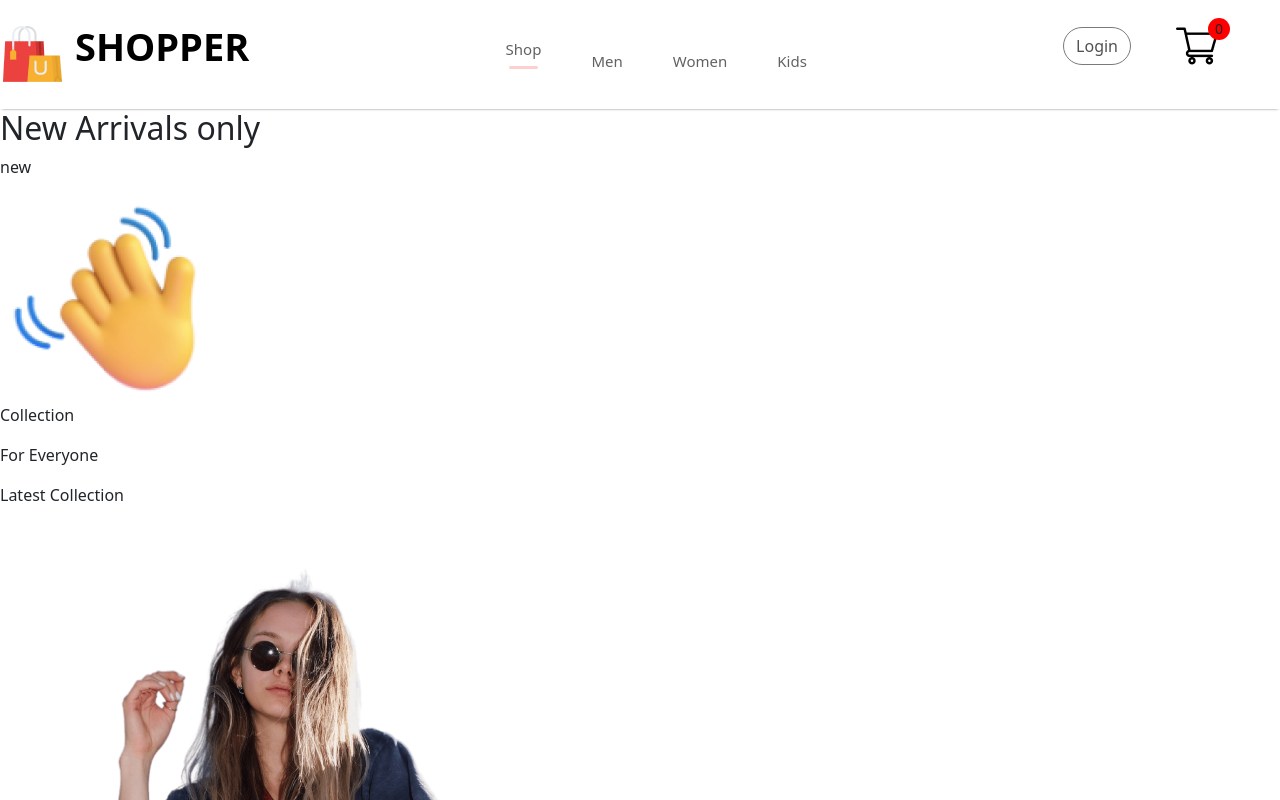
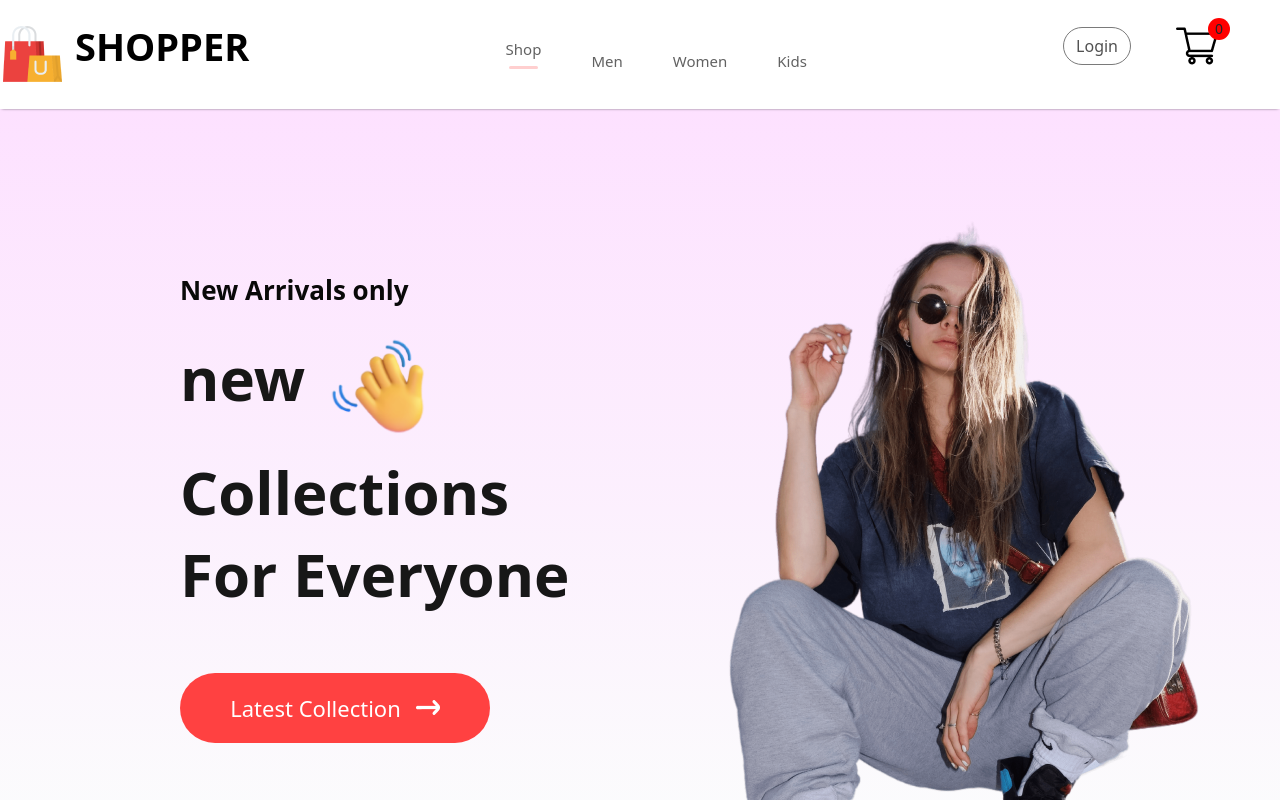
Before and after one commit to Abhishek09yadav/Ecommerce, a React (Create React App) app in the folder frontend/: page / in a window 1280 px wide. Shown: the top 800 px of the page. Built offline with nearby package versions, Linux system fonts and the light colour scheme.

Commit message:
hero section

```diff
--- a/frontend/src/Components/Hero/Hero.css
+++ b/frontend/src/Components/Hero/Hero.css
@@ -0,0 +1,67 @@
+
+.hero {
+    height: 100vh;
+    background: linear-gradient(180deg, #fde1ff, #e1ffea22);
+    display: flex;
+
+}
+
+.hero-left {
+    flex: 1;
+    display: flex;
+    flex-direction: column;
+    align-items: flex-start;
+    justify-content: center;
+    gap: 20px;
+    padding-left: 180px;
+    line-height: 1.1;
+}
+
+.hero-left h2 {
+    color: #090909;
+    font-size: 26px;
+    font-weight: 600;
+
+}
+
+.hero-left p {
+    color: #171717;
+    font-size: 60px;
+    font-weight: 700;
+}
+
+.hero-hand-icon {
+    display: flex;
+    align-items: center;
+    gap: 20px;
+
+}
+
+
+.hero-hand-icon img {
+    width: 105px;
+}
+
+.hero-latest-button {
+
+    display: flex;
+    align-items: center;
+    justify-content: center;
+    gap: 15px;
+    width: 310px;
+    height: 70px;
+    border-radius: 75px;
+    margin-top: 30px;
+    background: #ff4141;
+    color: white;
+    font-size: 22px;
+    font-weight: 500;
+}
+
+.hero-right {
+    padding-top: 15%;
+    flex: 1;
+    display: flex;
+    justify-content: center;
+    align-items: center;
+}
--- a/frontend/src/Components/Hero/Hero.jsx
+++ b/frontend/src/Components/Hero/Hero.jsx
@@ -9,10 +9,12 @@
         <div className={'hero'}>
             <div className="hero-left">
                 <h2>New Arrivals only</h2>
-                <div className="hand-hand-icon">
+                <div className="hero-hand-icon">
                     <p>new</p>
                     <img src={hand_icon} alt=''/>
-                    <p>Collection</p>
+                </div>
+                <div>
+                    <p>Collections</p>
                     <p>For Everyone</p>
                 </div>
                 <div className="hero-latest-button">
--- a/frontend/src/index.css
+++ b/frontend/src/index.css
@@ -1,3 +1,7 @@
+* {
+    margin: 0;
+}
+
 body {
     margin: 0;
     font-family: -apple-system, BlinkMacSystemFont, 'Segoe UI', 'Roboto', 'Oxygen',
```
